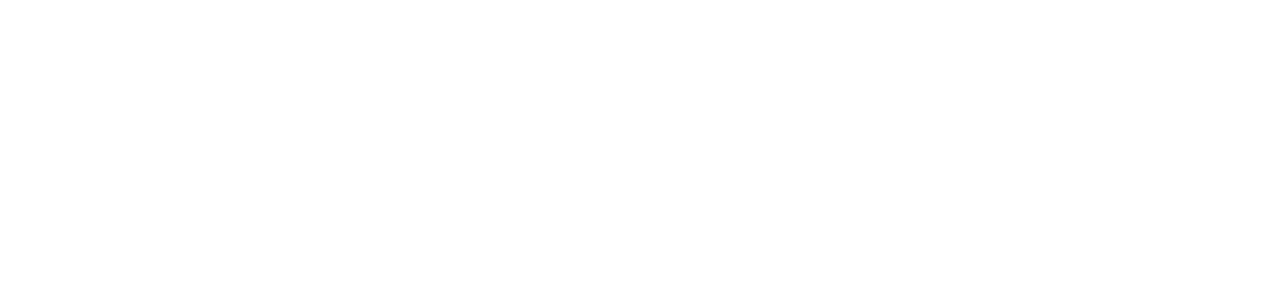
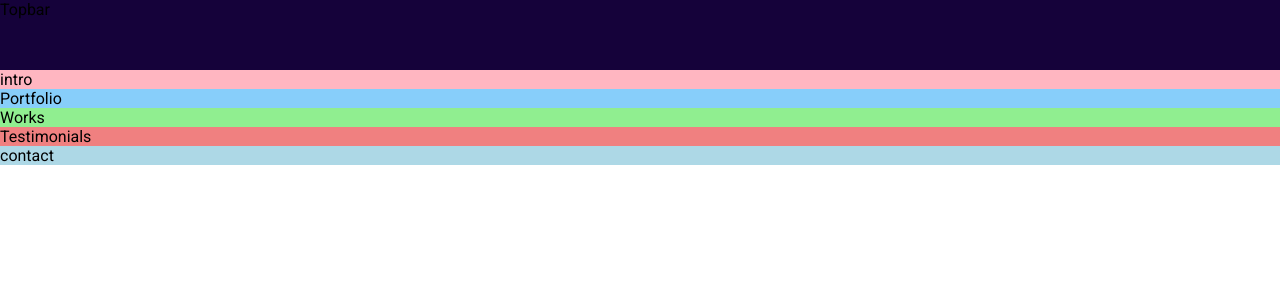
Before and after one commit to jamesAkash/portfolio, a React (Create React App) app: page / in a window 1280 px wide. Shown: the top 300 px of the page. Built offline with nearby package versions, Linux system fonts and the light colour scheme.

Commit message:
Made all components and added to App.jsx

```diff
--- a/package.json
+++ b/package.json
@@ -10,6 +10,7 @@
     "react": "^18.2.0",
     "react-dom": "^18.2.0",
     "react-scripts": "5.0.1",
+    "sass": "^1.57.1",
     "web-vitals": "^2.1.4"
   },
   "scripts": {
--- a/public/index.html
+++ b/public/index.html
@@ -17,6 +17,9 @@
     <style>
       * {
         font-family: "Roboto", sans-serif;
+        margin: 0;
+        padding: 0;
+        box-sizing: border-box;
       }
     </style>
   </head>
--- a/src/App.js
+++ /dev/null
@@ -1,5 +0,0 @@
-function App() {
-  return <div className="App"></div>;
-}
-
-export default App;
--- /dev/null
+++ b/src/App.jsx
@@ -0,0 +1,23 @@
+import Topbar from "./components/topbar/Topbar";
+import Intro from "./components/intro/Intro";
+import Portfolio from "./components/portfolio/Portfolio";
+import Works from "./components/works/Works";
+import Contact from "./components/contact/Contact";
+import Testimonials from "./components/testimonials/Testimonials";
+
+function App() {
+  return (
+    <div className="App">
+      <Topbar />
+      <div className="sections">
+        <Intro />
+        <Portfolio />
+        <Works />
+        <Testimonials />
+        <Contact />
+      </div>
+    </div>
+  );
+}
+
+export default App;
--- a/src/components/contact/Contact.jsx
+++ b/src/components/contact/Contact.jsx
@@ -1,5 +1,5 @@
 import "./contact.scss";
 
 export default function Contact() {
-  return <div className="contact"></div>;
+  return <div className="contact">contact</div>;
 }
```
Also changed, not shown: 1 other file (tests, documents, lock files or other folders).
